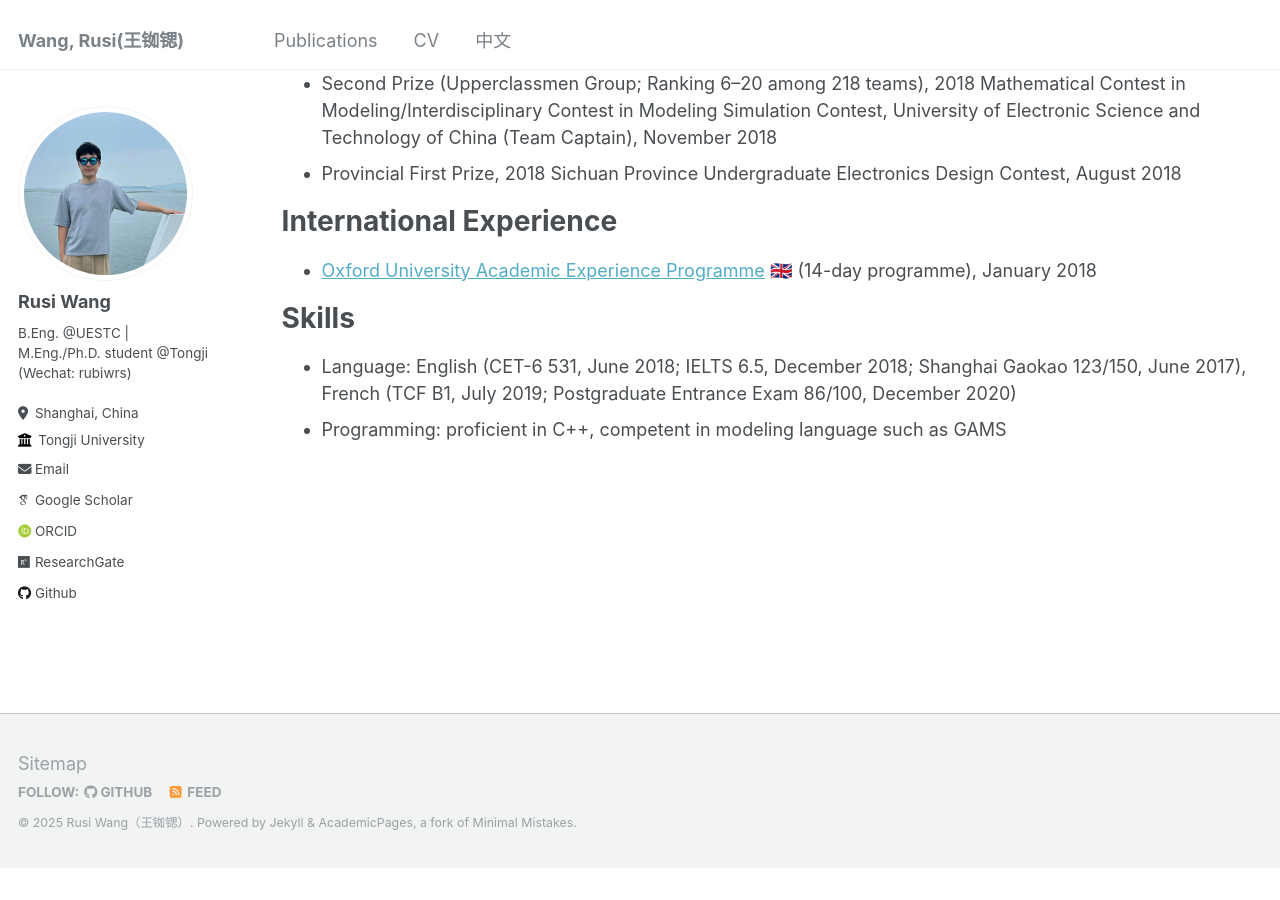
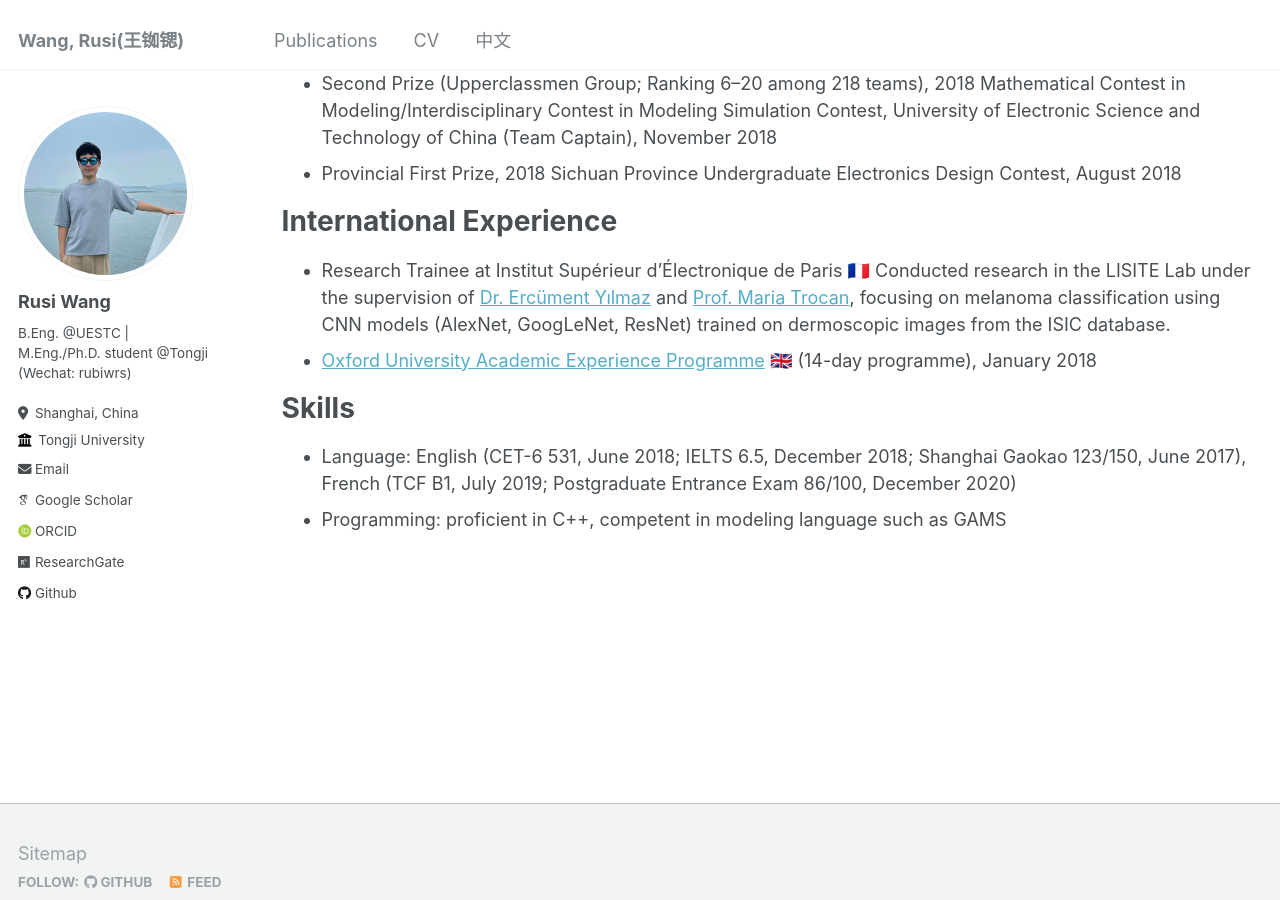
Before and after one commit to RusiWang99/RusiWang99.github.io, a Jekyll site: the page built from _pages/cv.md, in a window 1280 px wide and 900 px high, scrolled down 1412 px. Built offline with Jekyll 4.4.1, drawn with Linux system fonts in a browser that asks for light colours; some web fonts are replaced; before the commit the page ends 2281 px from its top, so only the background shows below that; some of the changed text lies outside the part shown.

Commit message:
Update cv.md

```diff
--- a/_pages/cv.md
+++ b/_pages/cv.md
@@ -39,6 +39,8 @@ Honors and Awards
 
 International Experience
 ======
+* Research Trainee at Institut Supérieur d'Électronique de Paris 🇫🇷
+Conducted research in the LISITE Lab under the supervision of [Dr. Ercüment Yılmaz](https://scholar.google.com/citations?user=1UesTpIAAAAJ&hl=en) and [Prof. Maria Trocan](https://scholar.google.com/citations?user=XEnZikgAAAAJ&hl=en&oi=sra), focusing on melanoma classification using CNN models (AlexNet, GoogLeNet, ResNet) trained on dermoscopic images from the ISIC database.
 * [Oxford University Academic Experience Programme](https://oice.uestc.edu.cn/info/1079/10748.htm) 🇬🇧 (14-day programme), January 2018
 
 Skills
```
Also changed, not shown: other parts of _pages/cv.md (+1 -1 lines).
